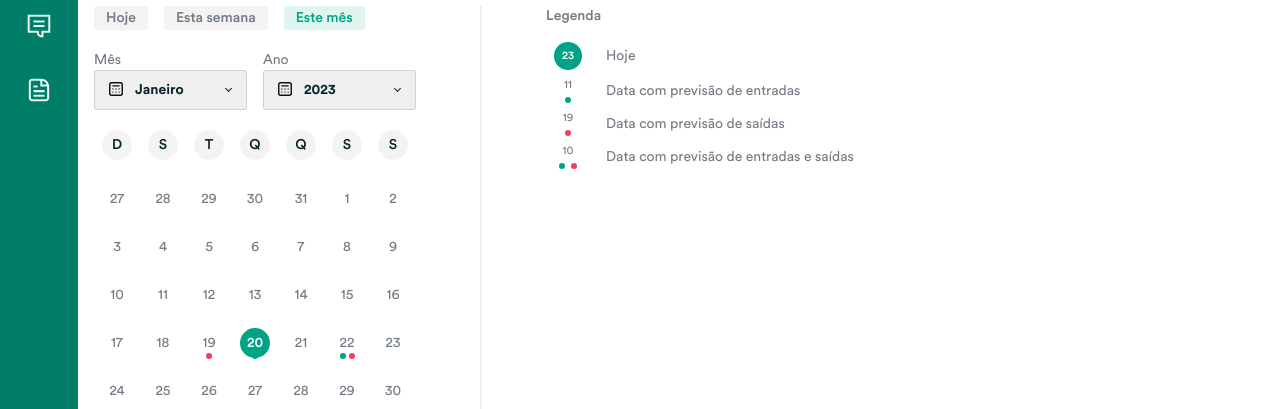
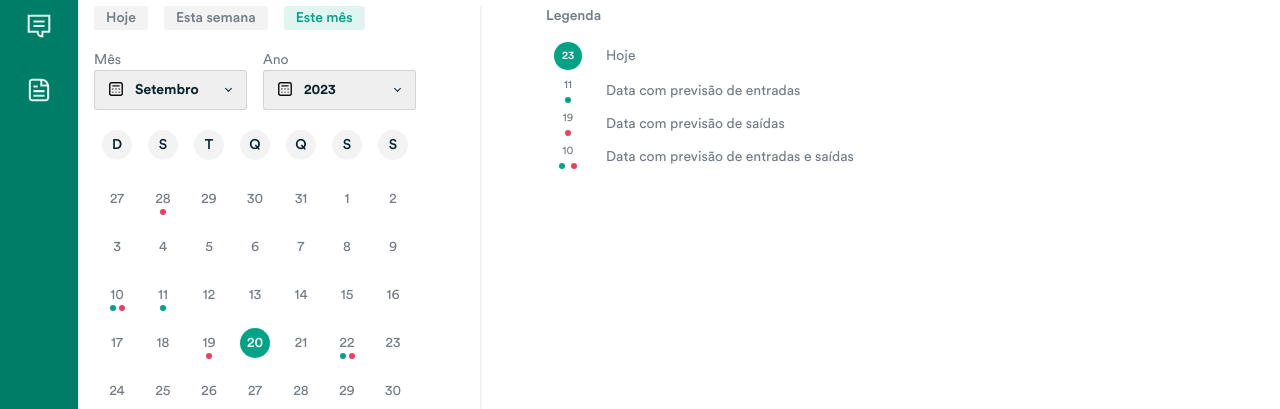
Before and after one commit to gabrielgpavao/dc-frontend-engineer-challenge, a Next.js app: page / in a window 1280 px wide. Shown: the part 218-627 px from the top of the page. Built offline with nearby package versions, Linux system fonts and the light colour scheme.

Commit message:
feat(transactions-mock): add mock transactions add a defaultValue to the selects

```diff
--- a/src/components/Calendar.tsx
+++ b/src/components/Calendar.tsx
@@ -2,7 +2,7 @@ import { calendarSelectIcon } from '@/assets/icons'
 import Select from './Select'
 import DatePicker from './DatePicker'
 import useUser from '@/hooks/useUser'
-import { getYear } from 'date-fns'
+import { format, getYear } from 'date-fns'
 import getMonthsOfTheYear from '@/utils/getMonthsOfTheYear'
 
 interface iFilterOptionProps {
@@ -48,7 +48,7 @@ export default function Calendar() {
 				<fieldset className='w-[11.5rem]'>
 					<label htmlFor='month' className='text-sm text-neutral-dark block'>Mês</label>
 
-					<Select onChange={(event) => {setCurrentMonth(event.target.value)}} icon={calendarSelectIcon} name='month' options={monthSelectOptions}/>
+					<Select onChange={(event) => {setCurrentMonth(event.target.value)}} icon={calendarSelectIcon} name='month' defaultValue={format(todaysDate, 'M')} options={monthSelectOptions}/>
 				</fieldset>
 
 				<fieldset className='w-[11.5rem]'>
--- a/src/components/Select.tsx
+++ b/src/components/Select.tsx
@@ -9,14 +9,15 @@ interface iSelectProps {
 		label: string
 	}[],
 	onChange?: ChangeEventHandler<HTMLSelectElement>
+	defaultValue?: string | number
 }
 
-export default function Select({ icon, name, options, onChange }: iSelectProps) {
+export default function Select({ icon, name, options, onChange, defaultValue }: iSelectProps) {
 	return (
 		<fieldset className='flex relative w-full'>
 			<Image src={icon} alt='Ícone do campo de seleção' className='absolute top-3 left-[0.625rem]'/>
 
-			<select onChange={onChange} name={name} id={name} className='border border-[#9C9EA059] text-sm font-bold capitalize outline-none text-black rounded-[0.1875rem] appearance-none w-full h-10 pl-10'>
+			<select onChange={onChange} name={name} id={name} defaultValue={defaultValue} className='border border-[#9C9EA059] text-sm font-bold capitalize outline-none text-black rounded-[0.1875rem] appearance-none w-full h-10 pl-10'>
 				{
 					options.map(({ value, label }) => <option key={value} value={value}>{label}</option>)
 				}
--- a/src/mocks/transactions.ts
+++ b/src/mocks/transactions.ts
@@ -8,7 +8,15 @@ export const transactionsMock: tTransaction[] = [
 		type: 'debit',
 		category: 'Imposto',
 		value: 3997.99,
-		createdAt: new Date('2023-09-19T10:53:35.753Z')
+		createdAt: new Date('2022-09-17T10:00:00Z')
+	},
+	{
+		id: uuidv4(),
+		title: 'Imposto de Renda',
+		type: 'debit',
+		category: 'Imposto',
+		value: 3997.99,
+		createdAt: new Date('2023-08-28T10:00:00Z')
 	},
 	{
 		id: uuidv4(),
@@ -16,7 +24,15 @@ export const transactionsMock: tTransaction[] = [
 		type: 'credit',
 		category: 'Salário',
 		value: 3997.99,
-		createdAt: new Date('2023-09-20T10:53:35.753Z')
+		createdAt: new Date('2023-09-10T10:00:00Z')
+	},
+	{
+		id: uuidv4(),
+		title: 'Imposto de Renda',
+		type: 'debit',
+		category: 'Imposto',
+		value: 3997.99,
+		createdAt: new Date('2023-09-10T10:00:00Z')
 	},
 	{
 		id: uuidv4(),
@@ -24,7 +40,15 @@ export const transactionsMock: tTransaction[] = [
 		type: 'credit',
 		category: 'Salário',
 		value: 3997.99,
-		createdAt: new Date('2023-09-20T10:53:35.753Z')
+		createdAt: new Date('2023-09-11T10:00:00Z')
+	},
+	{
+		id: uuidv4(),
+		title: 'Imposto de Renda',
+		type: 'debit',
+		category: 'Imposto',
+		value: 3997.99,
+		createdAt: new Date('2023-09-19T10:00:00Z')
 	},
 	{
 		id: uuidv4(),
@@ -32,7 +56,7 @@ export const transactionsMock: tTransaction[] = [
 		type: 'debit',
 		category: 'Imposto',
 		value: 1005.47,
-		createdAt: new Date('2023-09-22T10:53:35.753Z')
+		createdAt: new Date('2023-09-22T10:00:00Z')
 	},
 	{
 		id: uuidv4(),
@@ -40,6 +64,30 @@ export const transactionsMock: tTransaction[] = [
 		type: 'credit',
 		category: 'Salário',
 		value: 1005.47,
-		createdAt: new Date('2023-09-22T10:53:35.753Z')
+		createdAt: new Date('2023-09-22T10:00:00Z')
+	},
+	{
+		id: uuidv4(),
+		title: 'Pró-Labore',
+		type: 'credit',
+		category: 'Salário',
+		value: 1005.47,
+		createdAt: new Date('2023-09-22T10:00:00Z')
+	},
+	{
+		id: uuidv4(),
+		title: 'Pró-Labore',
+		type: 'credit',
+		category: 'Salário',
+		value: 1005.47,
+		createdAt: new Date('2023-12-26T10:00:00Z')
+	},
+	{
+		id: uuidv4(),
+		title: 'Pró-Labore',
+		type: 'debit',
+		category: 'Salário',
+		value: 1005.47,
+		createdAt: new Date('2023-12-26T10:00:00Z')
 	}
 ]
```
